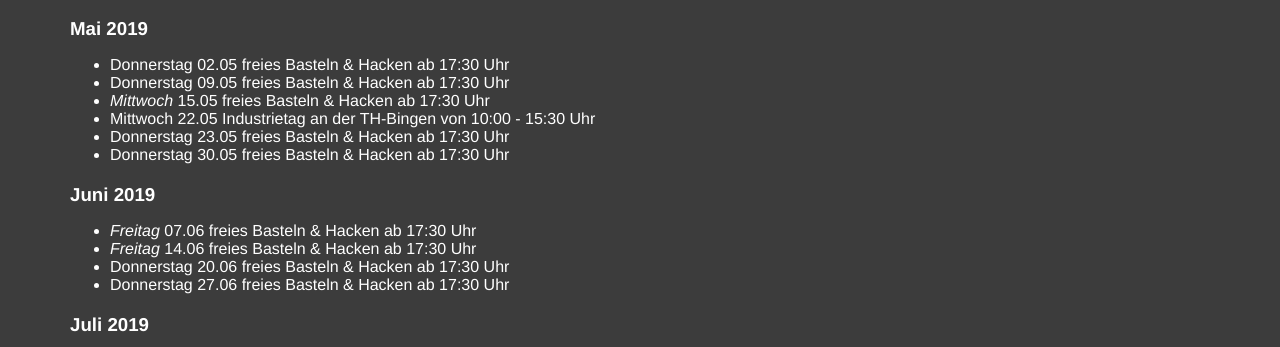
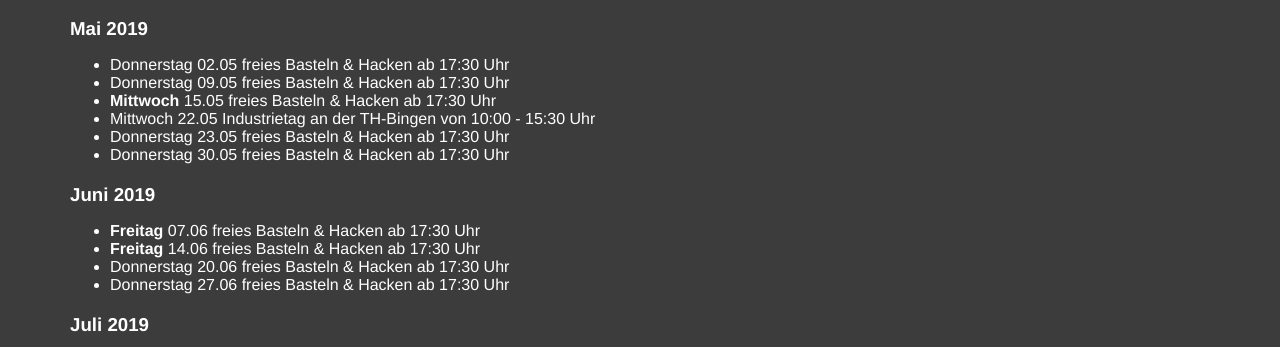
Before and after one commit to BinHacken/BinHacken.github.io, a Jekyll site: the page built from calender.md, in a window 1280 px wide. Shown: the part 418-765 px from the top of the page. Built offline with Jekyll 4.4.1, drawn with Linux system fonts in a browser that asks for light colours.

Commit message:
404 as md, updated contact and calender

```diff
--- a/calender.md
+++ b/calender.md
@@ -17,14 +17,14 @@ description:
 ### Mai 2019
 - Donnerstag 02.05 freies Basteln & Hacken ab 17:30 Uhr
 - Donnerstag 09.05 freies Basteln & Hacken ab 17:30 Uhr
-- _Mittwoch_ 15.05 freies Basteln & Hacken ab 17:30 Uhr
+- **Mittwoch** 15.05 freies Basteln & Hacken ab 17:30 Uhr
 - Mittwoch 22.05 Industrietag an der TH-Bingen von 10:00 - 15:30 Uhr
 - Donnerstag 23.05 freies Basteln & Hacken ab 17:30 Uhr
 - Donnerstag 30.05 freies Basteln & Hacken ab 17:30 Uhr
 
 ### Juni 2019
-- _Freitag_ 07.06 freies Basteln & Hacken ab 17:30 Uhr
-- _Freitag_ 14.06 freies Basteln & Hacken ab 17:30 Uhr
+- **Freitag** 07.06 freies Basteln & Hacken ab 17:30 Uhr
+- **Freitag** 14.06 freies Basteln & Hacken ab 17:30 Uhr
 - Donnerstag 20.06 freies Basteln & Hacken ab 17:30 Uhr
 - Donnerstag 27.06 freies Basteln & Hacken ab 17:30 Uhr
 
--- a/contact-success.html
+++ /dev/null
@@ -1,6 +0,0 @@
----
-title: Kontaktierung erfolgreich
----
-
-<h2>Hurra!</h2>
-<p class="subtext">Deine Nachricht wurde versendet :)</p>
```
Also changed, not shown: contact-success.md (added, +6 -0 lines), contact.html (+0 -18 lines), 404.md (renamed from 404.html).
